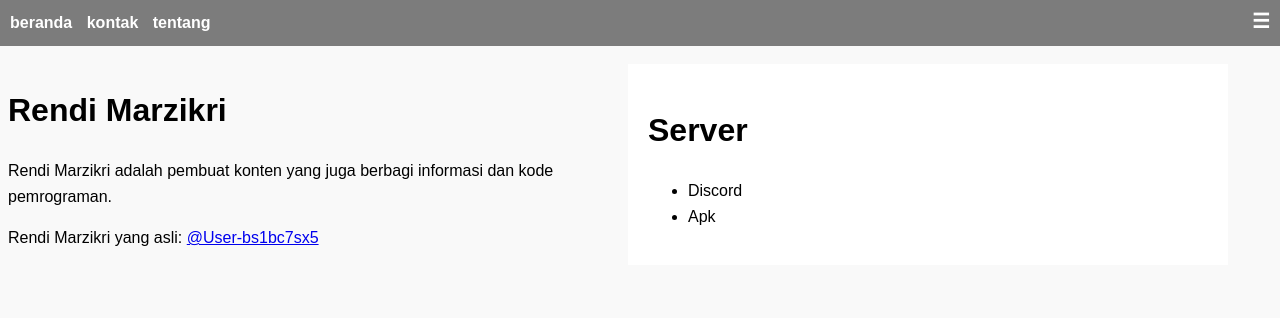
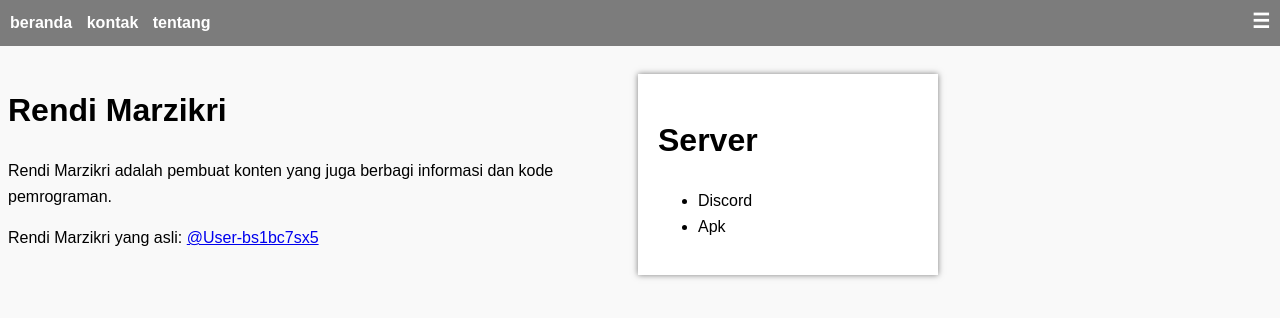
Before and after one commit to RendiMarzikri/rendimarzikri.rm, a plain HTML site: page index.html in a window 1280 px wide. Drawn offline with Linux system fonts and the light colour scheme.

Commit message:
Update index.html

```diff
--- a/index.html
+++ b/index.html
@@ -70,7 +70,7 @@
         <p>Rendi Marzikri adalah pembuat konten yang juga berbagi informasi dan kode pemrograman.</p>
         <p>Rendi Marzikri yang asli: <a href="https://m.youtube.com/@User-bs1bc7sx5">@User-bs1bc7sx5</a></p>
       </div>
-      <div style="margin-left: 20px; width: 600px; max-width: 600px; height: 100%; overflow-y: scroll">
+      <div style="margin-left: 20px; width: 300px; max-width: 300px; height: 100%; overflow-y: scroll; border-left: 3px solid: #777; padding: 10px">
         <div style="background: #fff; padding: 20px; box-shadow: 0px 0px 6px rgba(4,4,4,0.5);">
           <h1>Server</h1>
           <ul><li>Discord</li><li>Apk</li></ul>
```
